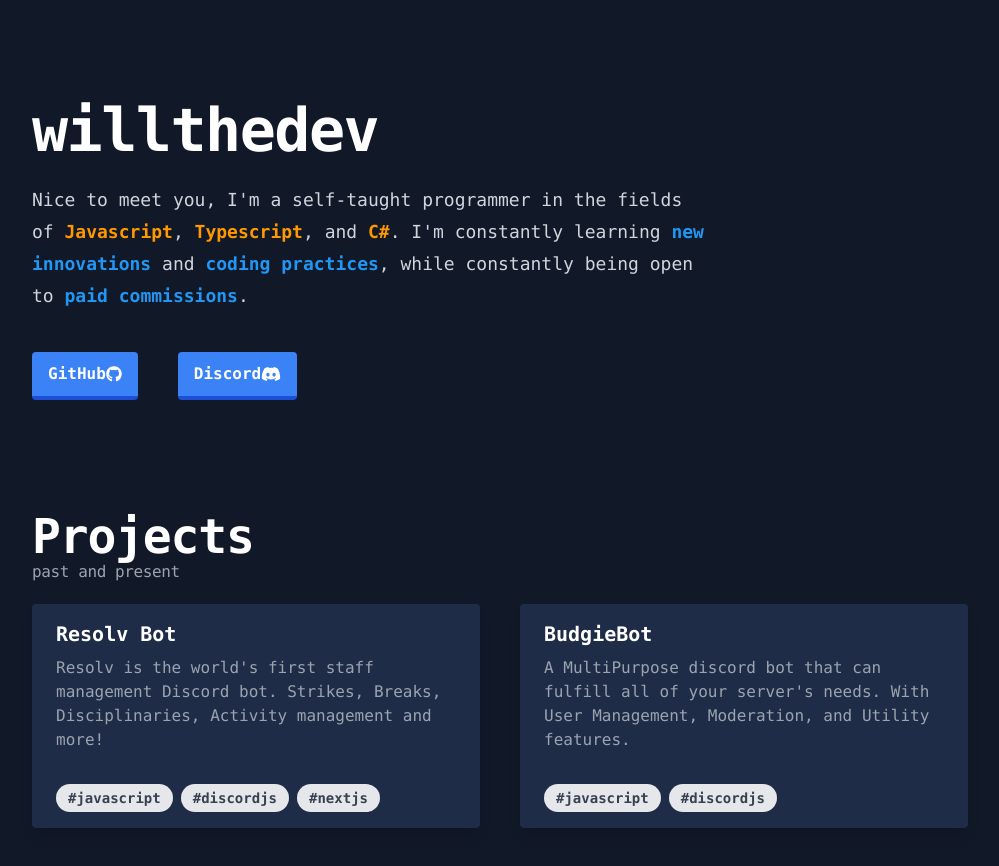
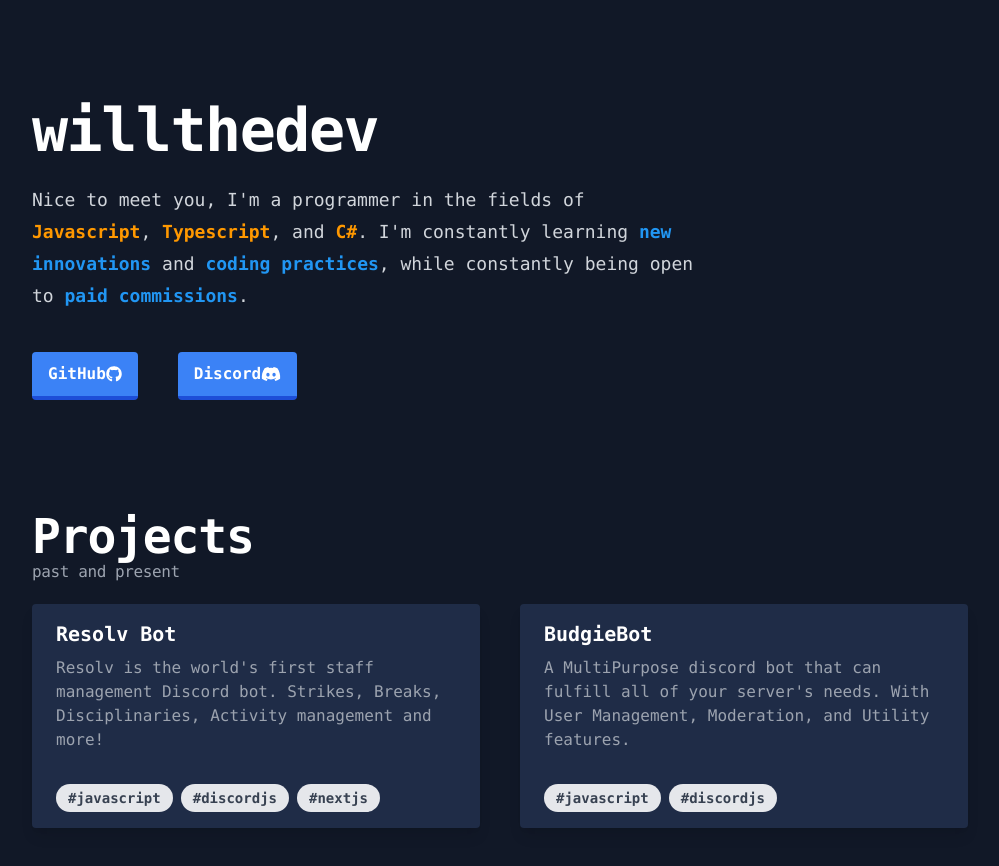
Before and after one commit to wtbudgie/WillTheDev, a Next.js app: page / in a window 1280 px wide. Shown: the top 866 px of the page, without its empty margins (140-1139 px from the left). Built offline with nearby package versions, Linux system fonts and the light colour scheme.

Commit message:
remove self-taught 🤮

```diff
--- a/src/pages/index.tsx
+++ b/src/pages/index.tsx
@@ -20,7 +20,7 @@ const Home: NextPage = () => {
               </span>
             </h2>
             <p className="mt-6 text-lg leading-8 text-gray-300">
-              Nice to meet you, I'm a self-taught programmer in the fields of
+              Nice to meet you, I'm a programmer in the fields of
               <span className="highlightOrange"> Javascript</span>,
               <span className="highlightOrange"> Typescript</span>, and
               <span className="highlightOrange"> C#</span>. I'm constantly
```
